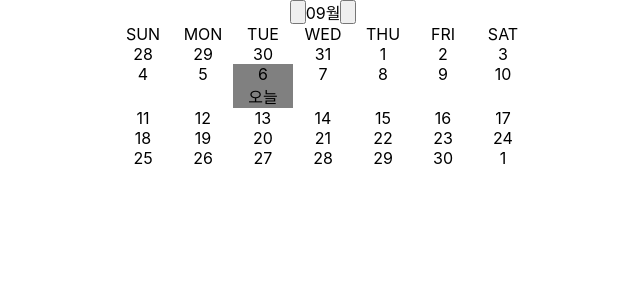
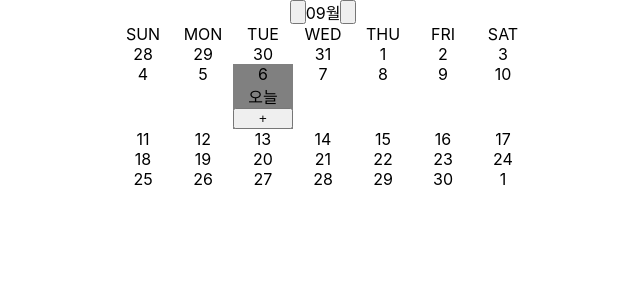
Before and after one commit to kimjiwon506/with-brother-calendar, a React (Create React App) app: page / in a window 1280 px wide. Shown: the top 300 px of the page, without its empty margins (317-957 px from the left). Built offline with nearby package versions, Linux system fonts and the light colour scheme.

Commit message:
feat:커밋 테스트

```diff
--- a/src/components/CalendarBody.tsx
+++ b/src/components/CalendarBody.tsx
@@ -1,4 +1,4 @@
-import React, { useState, useEffect, ReactEventHandler } from 'react';
+import React, { useState, useEffect, createElement } from 'react';
 import styled from 'styled-components';
 
 /** Dayjs */
@@ -21,8 +21,6 @@ const CalendarBody = () => {
   const [modalValue, setModalValue] = useState<
     string | number | readonly string[] | undefined
   >('');
-  const [onSaveModalTodo, setOnSaveModalTodo] = useState(modalValue);
-
   /** createCalendar */
   const createCalendar = () => {
     // 36
@@ -70,18 +68,14 @@ const CalendarBody = () => {
                       }}
                     >
                       <span className={`day`}>{current.format('D')}</span>
-                      {isToday ? (
-                        <span className="isToday">오늘</span>
-                      ) : isSelected ? (
+                      {isToday && <span className="isToday">오늘</span>}
+                      {isSelected && (
                         <button
                           className="isSelected"
                           onClick={() => setOpenModal(true)}
                         >
                           +
                         </button>
-                      ) : null}
-                      {onSaveModalTodo && isSelected && (
-                        <div className="isSaveTodo">{onSaveModalTodo}</div>
                       )}
                     </div>
                   </div>
@@ -107,9 +101,9 @@ const CalendarBody = () => {
 
   const onSubmit = (e: React.ChangeEvent<HTMLFormElement>) => {
     e.preventDefault();
+    setOpenModal(false);
     console.log(modalValue);
-    setOpenModal(false);
-    setOnSaveModalTodo(modalValue);
+    setModalValue('');
   };
 
   return (
--- a/src/pages/Calendar.tsx
+++ b/src/pages/Calendar.tsx
@@ -1,8 +1,5 @@
 import React, { useState } from 'react';
 import CalendarBody from '../components/CalendarBody';
-import CalendarHeader from './../components/CalendarHeader';
-import dayjs from 'dayjs';
-// import CalendarEditModal from '../components/CalendarEditModal';
 
 const Calendar = () => {
   return (
```
Also changed, not shown: package.json (+6 -1 lines), 1 other file (tests, documents, lock files or other folders).
